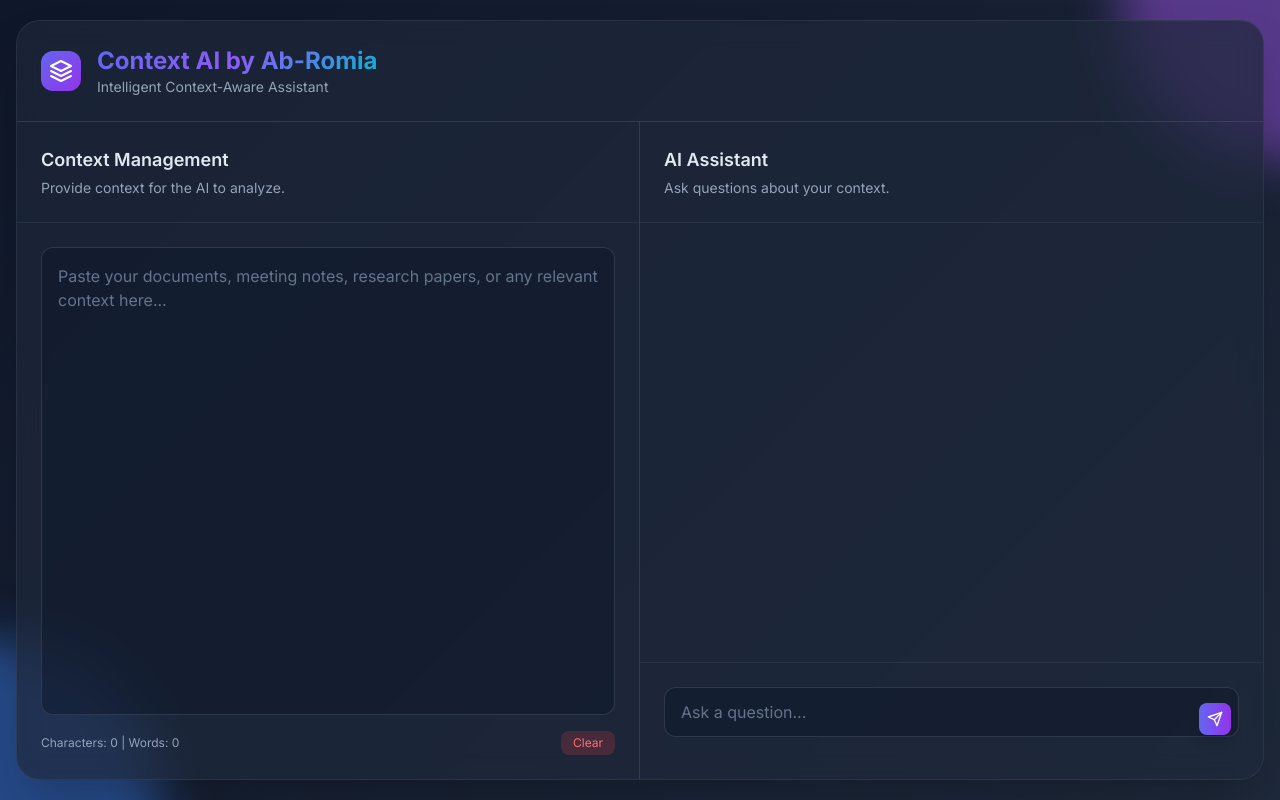
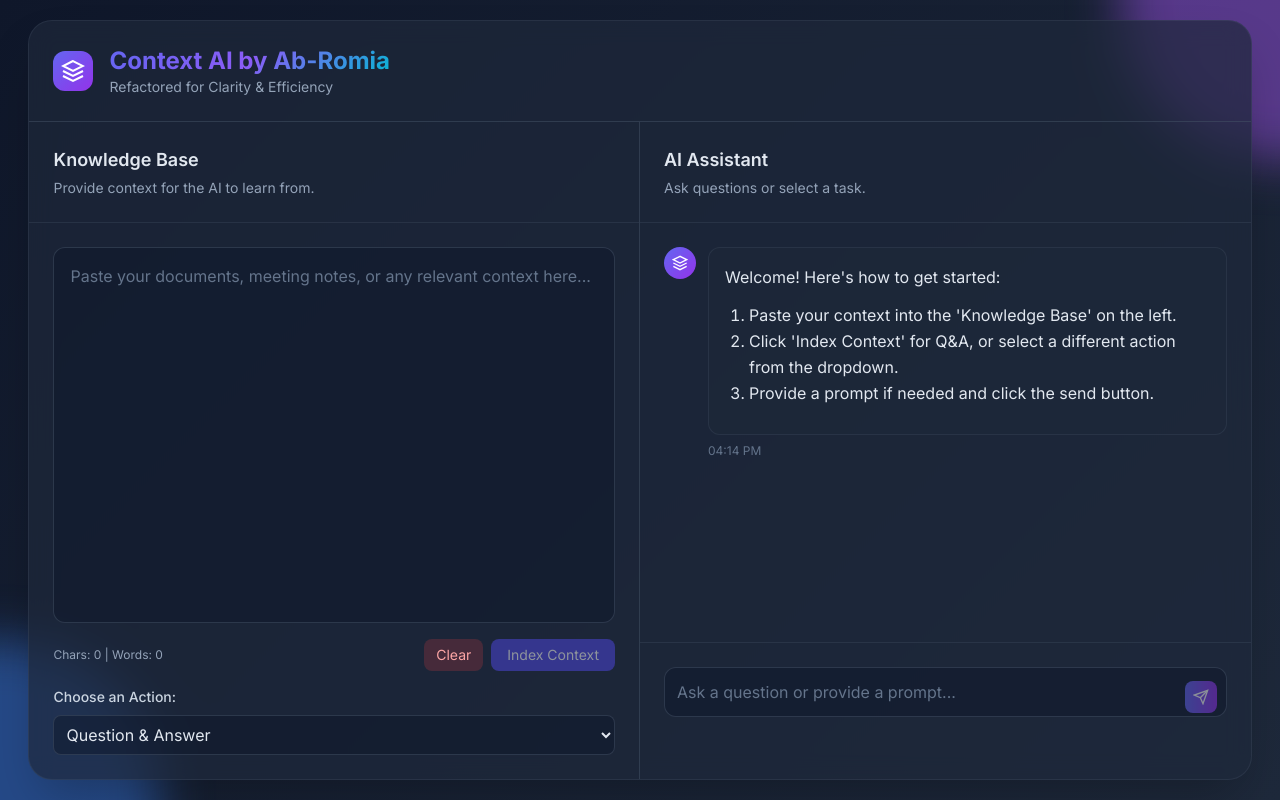
Before and after one commit to Ab-Romia/ContextIQ-RAG, a FastAPI app: page / in a window 1280 px wide. Run offline with FastAPI, Linux system fonts and the light colour scheme; parts of the project's set-up code (start-up, migrations or seed data) failed here and were passed over; some libraries are stand-ins or nearby versions.

Commit message:
cool updates: :

```diff
--- a/app/main.py
+++ b/app/main.py
@@ -67,6 +67,23 @@ async def generate_response(chat_request: schemas.ChatRequest):
         raise HTTPException(status_code=500, detail=str(e))
 
 
+@app.post("/api/v1/task", response_model=schemas.TaskResponse)
+async def execute_task(task_request: schemas.TaskRequest):
+    """
+    Executes a specific task (e.g., summarize, plan) based on the provided context.
+    """
+    if not config.settings.OPENROUTER_API_KEY:
+        raise HTTPException(
+            status_code=400,
+            detail="OpenRouter API key is not configured on the server."
+        )
+    try:
+        result = await services.execute_task(task_request)
+        return schemas.TaskResponse(result=result)
+    except Exception as e:
+        raise HTTPException(status_code=500, detail=str(e))
+
+
 
 @app.get("/", response_class=HTMLResponse)
 async def read_root(request: Request):
--- a/static/app.js
+++ b/static/app.js
@@ -9,6 +9,7 @@ class ContextAwareApp {
             statusIndicator: document.getElementById('status-indicator'),
             clearContextBtn: document.getElementById('clear-context-btn'),
             indexContextBtn: document.getElementById('index-context-btn'),
+            taskSelect: document.getElementById('task-select'),
             charCount: document.getElementById('char-count'),
             wordCount: document.getElementById('word-count'),
         };
@@ -27,7 +28,7 @@ class ContextAwareApp {
     initialize() {
         this.addEventListeners();
         this.addMessageToChat(
-            "Welcome! Here's how to get started:\n1. Paste your context into the 'Knowledge Base' on the left.\n2. Click 'Index Context' to make it searchable.\n3. Ask me questions about the content you provided.",
+            "Welcome! Here's how to get started:\n1. Paste your context into the 'Knowledge Base' on the left.\n2. Click 'Index Context' for Q&A, or select a different action from the dropdown.\n3. Provide a prompt if needed and click the send button.",
             'ai'
         );
         this.updateUI();
@@ -39,16 +40,29 @@ class ContextAwareApp {
     addEventListeners() {
         this.elements.indexContextBtn.addEventListener('click', () => this.handleIndexContext());
         this.elements.clearContextBtn.addEventListener('click', () => this.handleClearContext());
-        this.elements.sendButton.addEventListener('click', () => this.handleSendPrompt());
+        this.elements.sendButton.addEventListener('click', () => this.handleSubmit());
         this.elements.chatInput.addEventListener('keydown', e => {
             if (e.key === 'Enter' && !e.shiftKey) {
                 e.preventDefault();
-                this.handleSendPrompt();
+                this.handleSubmit();
             }
         });
         this.elements.contextInput.addEventListener('input', () => this.updateContextStats());
         this.elements.chatInput.addEventListener('input', () => this.autoResizeTextarea(this.elements.chatInput));
     }
+
+    /**
+     * Main handler for the send button. Directs to the correct function based on the selected task.
+     */
+    handleSubmit() {
+        const selectedTask = this.elements.taskSelect.value;
+        if (selectedTask === 'q_and_a') {
+            this.handleSendPrompt();
+        } else {
+            this.handleExecuteTask();
+        }
+    }
+
 
     /**
      * Handles the logic for indexing the provided context.
@@ -130,6 +144,57 @@ class ContextAwareApp {
     }
 
     /**
+     * Handles executing a non-Q&A task like summarization or planning.
+     */
+    async handleExecuteTask() {
+        const context = this.elements.contextInput.value.trim();
+        const task_type = this.elements.taskSelect.value;
+        const prompt = this.elements.chatInput.value.trim();
+
+        if (context.length < 20) {
+            this.showStatus('Please provide at least 20 characters of context for this task.', 'error');
+            return;
+        }
+
+        let userMessage = `Task: ${task_type}`;
+        if (prompt) {
+            userMessage += `\nPrompt: ${prompt}`;
+        }
+        this.addMessageToChat(userMessage, 'user');
+
+        this.elements.chatInput.value = '';
+        this.autoResizeTextarea(this.elements.chatInput);
+
+        this.state.isGenerating = true;
+        this.updateUI();
+        this.showStatus('AI is performing the task...', 'loading');
+
+        try {
+            const response = await fetch('/api/v1/task', {
+                method: 'POST',
+                headers: { 'Content-Type': 'application/json' },
+                body: JSON.stringify({ context, task_type, prompt }),
+            });
+
+            if (!response.ok) {
+                const errorBody = await response.json();
+                throw new Error(errorBody.detail || 'An unknown error occurred.');
+            }
+
+            const result = await response.json();
+            this.addMessageToChat(result.result, 'ai');
+            this.showStatus('Task completed successfully.', 'success');
+        } catch (error) {
+            this.addMessageToChat(`An error occurred: ${error.message}`, 'system');
+            this.showStatus(`Error: ${error.message}`, 'error');
+        } finally {
+            this.state.isGenerating = false;
+            this.updateUI();
+        }
+    }
+
+
+    /**
      * Clears the context input and the indexed data on the backend.
      */
     async handleClearContext() {
@@ -151,11 +216,18 @@ class ContextAwareApp {
      * Updates all UI elements based on the current application state.
      */
     updateUI() {
-        // Enable/disable the index button
-        this.elements.indexContextBtn.disabled = this.state.isIndexing || this.elements.contextInput.value.trim().length < 10;
-        // Enable/disable the send button
+        const hasContext = this.elements.contextInput.value.trim().length > 10;
+        const isQandA = this.elements.taskSelect.value === 'q_and_a';
+
+        this.elements.indexContextBtn.disabled = this.state.isIndexing || !hasContext;
+
+        if (isQandA) {
             this.elements.sendButton.disabled = this.state.isGenerating || !this.state.isIndexed;
+        } else {
+            this.elements.sendButton.disabled = this.state.isGenerating || !hasContext;
         }
+    }
+
 
     /**
      * Displays a status message to the user.
@@ -198,13 +270,16 @@ class ContextAwareApp {
         system: 'bg-gradient-to-br from-red-500 to-orange-600'
     };
 
-        const formattedMessage = this.escapeHtml(message).replace(/\n/g, '<br>');
+    // Use marked to parse markdown, but sanitize first
+    const formattedMessage = sender === 'user' ?
+        this.escapeHtml(message).replace(/\n/g, '<br>') :
+        marked.parse(message);
 
     messageDiv.innerHTML = `
         <div class="w-8 h-8 ${bubbleClasses[sender]} rounded-full flex items-center justify-center flex-shrink-0 text-white">${icons[sender]}</div>
         <div class="flex-1">
             <div class="bg-slate-800/50 rounded-xl p-4 border border-slate-600/30">
-                    <p class="text-slate-200 leading-relaxed">${formattedMessage}</p>
+                <div class="text-slate-200 leading-relaxed markdown-content">${formattedMessage}</div>
             </div>
             <div class="text-xs text-slate-500 mt-2">${timestamp}</div>
         </div>`;
--- a/templates/index.html
+++ b/templates/index.html
@@ -5,6 +5,7 @@
     <meta name="viewport" content="width=device-width, initial-scale=1.0">
     <title>ContextIQ - Intelligent Context-Aware Assistant</title>
     <script src="https://cdn.tailwindcss.com"></script>
+    <script src="https://cdn.jsdelivr.net/npm/marked/marked.min.js"></script>
     <link rel="preconnect" href="https://fonts.googleapis.com">
     <link rel="preconnect" href="https://fonts.gstatic.com" crossorigin>
     <link href="https://fonts.googleapis.com/css2?family=Inter:wght@300;400;500;600;700;800&display=swap" rel="stylesheet">
@@ -12,9 +13,7 @@
         tailwind.config = {
             theme: {
                 extend: {
-                    fontFamily: {
-                        'inter': ['Inter', 'sans-serif'],
-                    },
+                    fontFamily: { 'inter': ['Inter', 'sans-serif'] },
                     animation: {
                         'pulse-slow': 'pulse 4s cubic-bezier(0.4, 0, 0.6, 1) infinite',
                         'fade-in': 'fadeIn 0.5s ease-in-out',
@@ -30,111 +29,98 @@
         }
     </script>
     <style>
-        body {
-            font-family: 'Inter', sans-serif;
-            background: linear-gradient(135deg, #0f172a 0%, #1e293b 100%);
-        }
-        .glass-effect {
-            background: rgba(30, 41, 59, 0.7);
-            backdrop-filter: blur(12px);
-            border: 1px solid rgba(148, 163, 184, 0.1);
-        }
-        .gradient-text {
-            background: linear-gradient(135deg, #6366f1 0%, #8b5cf6 50%, #06b6d4 100%);
-            -webkit-background-clip: text;
-            -webkit-text-fill-color: transparent;
-            background-clip: text;
-        }
-        .typing-indicator {
-            display: inline-flex;
-            align-items: center;
-        }
-        .typing-dot {
-            width: 6px;
-            height: 6px;
-            border-radius: 50%;
-            background-color: #8b5cf6;
-            animation: typing 1.4s infinite ease-in-out;
-            margin-right: 4px;
-        }
+        body { font-family: 'Inter', sans-serif; background: linear-gradient(135deg, #0f172a 0%, #1e293b 100%); }
+        .glass-effect { background: rgba(30, 41, 59, 0.7); backdrop-filter: blur(12px); border: 1px solid rgba(148, 163, 184, 0.1); }
+        .gradient-text { background: linear-gradient(135deg, #6366f1 0%, #8b5cf6 50%, #06b6d4 100%); -webkit-background-clip: text; -webkit-text-fill-color: transparent; background-clip: text; }
+        .typing-indicator { display: inline-flex; align-items: center; }
+        .typing-dot { width: 6px; height: 6px; border-radius: 50%; background-color: #8b5cf6; animation: typing 1.4s infinite ease-in-out; margin-right: 4px; }
         .typing-dot:nth-child(1) { animation-delay: -0.32s; }
         .typing-dot:nth-child(2) { animation-delay: -0.16s; }
-        @keyframes typing {
-            0%, 80%, 100% { transform: scale(0.8); opacity: 0.3; }
-            40% { transform: scale(1); opacity: 1; }
-        }
-        .scroll-smooth { scroll-behavior: smooth; }
+        @keyframes typing { 0%, 80%, 100% { transform: scale(0.8); opacity: 0.3; } 40% { transform: scale(1); opacity: 1; } }
         .scroll-container::-webkit-scrollbar { width: 6px; }
         .scroll-container::-webkit-scrollbar-track { background: transparent; }
         .scroll-container::-webkit-scrollbar-thumb { background: #475569; border-radius: 3px; }
-        .scroll-container::-webkit-scrollbar-thumb:hover { background: #64748b; }
+        .markdown-content { word-wrap: break-word; }
+        .markdown-content p { margin-bottom: 0.75rem; }
+        .markdown-content p:last-child { margin-bottom: 0; }
+        .markdown-content pre { background-color: rgba(15, 23, 42, 0.5); padding: 0.75rem; border-radius: 0.375rem; overflow-x: auto; }
+        .markdown-content code { font-family: monospace; background-color: rgba(15, 23, 42, 0.5); padding: 0.1rem 0.3rem; border-radius: 0.25rem; }
+        .markdown-content pre code { padding: 0; background-color: transparent; }
+        .markdown-content ul, .markdown-content ol { margin-left: 1.5rem; margin-bottom: 0.75rem; }
+        .markdown-content ul { list-style-type: disc; }
+        .markdown-content ol { list-style-type: decimal; }
+        .markdown-content table { border-collapse: collapse; width: 100%; margin-bottom: 0.75rem; }
+        .markdown-content th, .markdown-content td { border: 1px solid rgba(148, 163, 184, 0.2); padding: 0.5rem; text-align: left; }
+
     </style>
 </head>
 <body class="font-inter text-white overflow-hidden">
-    <div class="fixed inset-0 overflow-hidden pointer-events-none">
+    <div class="fixed inset-0 -z-10">
         <div class="absolute -top-40 -right-40 w-80 h-80 bg-purple-500 rounded-full mix-blend-multiply filter blur-xl opacity-20 animate-pulse-slow"></div>
         <div class="absolute -bottom-40 -left-40 w-80 h-80 bg-blue-500 rounded-full mix-blend-multiply filter blur-xl opacity-20 animate-pulse-slow animation-delay-2000"></div>
     </div>
 
     <div class="relative z-10 flex items-center justify-center min-h-screen p-4">
-        <div class="w-full max-w-7xl h-[95vh] glass-effect rounded-3xl shadow-2xl flex flex-col">
+        <div class="w-[98%] h-[95vh] glass-effect rounded-3xl shadow-2xl flex flex-col">
 
-            <div class="flex items-center justify-between p-6 border-b border-slate-600/50">
+            <header class="flex items-center justify-between p-6 border-b border-slate-600/50">
                 <div class="flex items-center space-x-4">
                     <div class="w-10 h-10 bg-gradient-to-br from-indigo-500 to-purple-600 rounded-xl flex items-center justify-center">
-                        <svg width="24" height="24" viewBox="0 0 24 24" fill="none" stroke="currentColor" stroke-width="2" stroke-linecap="round" stroke-linejoin="round" class="text-white"><path d="M12 2L2 7l10 5 10-5-10-5zM2 17l10 5 10-5M2 12l10 5 10-5"/></svg>
+                        <svg width="24" height="24" viewBox="0 0 24 24" fill="none" stroke="currentColor" stroke-width="2"><path d="M12 2L2 7l10 5 10-5-10-5zM2 17l10 5 10-5M2 12l10 5 10-5"/></svg>
                     </div>
                     <div>
                         <h1 class="text-2xl font-bold gradient-text">Context AI by Ab-Romia</h1>
-                        <p class="text-sm text-slate-400">Intelligent Context-Aware Assistant</p>
+                        <p class="text-sm text-slate-400">Refactored for Clarity & Efficiency</p>
                     </div>
                 </div>
-            </div>
+            </header>
 
             <div class="flex-1 flex overflow-hidden">
                 <div class="w-1/2 flex flex-col border-r border-slate-600/50">
                     <div class="p-6 border-b border-slate-600/30">
-                        <h2 class="text-lg font-semibold text-slate-200">Context Management</h2>
-                        <p class="text-sm text-slate-400 mt-1">Provide context for the AI to analyze.</p>
+                        <h2 class="text-lg font-semibold text-slate-200">Knowledge Base</h2>
+                        <p class="text-sm text-slate-400 mt-1">Provide context for the AI to learn from.</p>
                     </div>
                     <div class="flex-1 p-6 flex flex-col">
-                        <textarea id="context-input" class="w-full h-full bg-slate-900/50 border border-slate-600/50 rounded-xl p-4 text-slate-200 placeholder-slate-500 focus:ring-2 focus:ring-indigo-500/50 focus:border-indigo-500/50 focus:outline-none resize-none transition-all duration-200 scroll-container" placeholder="Paste your documents, meeting notes, research papers, or any relevant context here..."></textarea>
-                        <div class="mt-4 flex items-center justify-between text-xs text-slate-400">
-                            <div>Characters: <span id="char-count">0</span> | Words: <span id="word-count">0</span></div>
-                            <button id="clear-context" class="px-3 py-1 bg-red-500/20 text-red-400 rounded-lg hover:bg-red-500/30 transition-colors duration-200">Clear</button>
+                        <textarea id="context-input" class="w-full h-full bg-slate-900/50 border border-slate-600/50 rounded-xl p-4 text-slate-200 placeholder-slate-500 focus:ring-2 focus:ring-indigo-500 focus:outline-none resize-none transition scroll-container" placeholder="Paste your documents, meeting notes, or any relevant context here..."></textarea>
+                        <div class="mt-4 flex items-center justify-between">
+                            <div class="text-xs text-slate-400">
+                                Chars: <span id="char-count">0</span> | Words: <span id="word-count">0</span>
+                            </div>
+                            <div class="flex items-center space-x-2">
+                                <button id="clear-context-btn" class="px-3 py-1.5 text-sm bg-red-500/20 text-red-300 rounded-lg hover:bg-red-500/30 transition-colors">Clear</button>
+                                <button id="index-context-btn" class="px-4 py-1.5 text-sm bg-indigo-600 text-white rounded-lg hover:bg-indigo-500 transition-colors disabled:opacity-50 disabled:cursor-not-allowed">Index Context</button>
+                            </div>
                         </div>
+                         <div class="mt-4">
+                                <label for="task-select" class="block text-sm font-medium text-slate-300 mb-2">Choose an Action:</label>
+                                <select id="task-select" class="w-full bg-slate-900/50 border border-slate-600/50 rounded-lg p-2 text-slate-200 focus:ring-2 focus:ring-indigo-500">
+                                    <option value="q_and_a">Question & Answer</option>
+                                    <option value="summarize">Summarize</option>
+                                    <option value="plan">Generate Action Plan</option>
+                                    <option value="creative">Creative Writing</option>
+                                </select>
+                            </div>
                     </div>
                 </div>
 
                 <div class="w-1/2 flex flex-col">
                     <div class="p-6 border-b border-slate-600/30">
                         <h2 class="text-lg font-semibold text-slate-200">AI Assistant</h2>
-                        <p class="text-sm text-slate-400 mt-1">Ask questions about your context.</p>
+                        <p class="text-sm text-slate-400 mt-1">Ask questions or select a task.</p>
                     </div>
-                    <div id="chat-container" class="flex-1 overflow-y-auto scroll-smooth scroll-container p-6 space-y-6">
-                        <!-- Welcome Message -->
-                    </div>
+                    <div id="chat-container" class="flex-1 overflow-y-auto scroll-container p-6 space-y-6">
+                        </div>
                     <div class="p-6 border-t border-slate-600/30">
-                        <div class="flex items-start space-x-3">
-                            <div class="flex-1 relative">
-                                <textarea id="chat-input" rows="1" class="w-full bg-slate-900/50 border border-slate-600/50 rounded-xl px-4 py-3 pr-12 text-slate-200 placeholder-slate-500 focus:ring-2 focus:ring-indigo-500/50 focus:border-indigo-500/50 focus:outline-none resize-none transition-all duration-200" placeholder="Ask a question..." style="max-height: 120px;"></textarea>
-                                <button id="send-button" class="absolute right-2 bottom-2 p-2 bg-gradient-to-r from-indigo-500 to-purple-600 text-white rounded-lg hover:from-indigo-600 hover:to-purple-700 transition-all duration-200 disabled:opacity-50 disabled:cursor-not-allowed shadow-lg">
-                                    <svg width="16" height="16" viewBox="0 0 24 24" fill="none" stroke="currentColor" stroke-width="2" stroke-linecap="round" stroke-linejoin="round"><path d="m22 2-7 20-4-9-9-4z"/><path d="M22 2 11 13"/></svg>
-                                </button>
-                            </div>
+                        <div class="relative">
+                            <textarea id="chat-input" rows="1" class="w-full bg-slate-900/50 border border-slate-600/50 rounded-xl p-3 pr-12 text-slate-200 placeholder-slate-500 focus:ring-2 focus:ring-indigo-500 focus:outline-none resize-none transition" placeholder="Ask a question or provide a prompt..." style="max-height: 120px;"></textarea>
+                            <button id="send-button" class="absolute right-2.5 bottom-2.5 p-2 bg-gradient-to-r from-indigo-500 to-purple-600 text-white rounded-lg hover:opacity-90 transition disabled:opacity-50 disabled:cursor-not-allowed">
+                                <svg width="16" height="16" viewBox="0 0 24 24" fill="none" stroke="currentColor" stroke-width="2"><path d="m22 2-7 20-4-9-9-4z"/><path d="M22 2 11 13"/></svg>
+                            </button>
                         </div>
-                        <div class="flex items-center justify-between mt-3 text-xs text-slate-400">
-                            <div id="typing-indicator" class="hidden">
-                                <div class="typing-indicator">
-                                    <div class="typing-dot"></div>
-                                    <div class="typing-dot"></div>
-                                    <div class="typing-dot"></div>
-                                    <span class="ml-2">AI is thinking...</span>
+                        <div class="flex items-center justify-between mt-3 text-xs text-slate-400 h-5">
+                            <div id="status-indicator" class="hidden">
                                 </div>
-                            </div>
-                            <div id="response-time" class="hidden ml-auto">
-                                Response time: <span class="text-indigo-400 font-medium">0ms</span>
-                            </div>
                         </div>
                     </div>
                 </div>
@@ -142,8 +128,6 @@
         </div>
     </div>
 
-
-    <script src="../static/js/app.js"></script>
-
+    <script src="/static/app.js"></script>
 </body>
 </html>
```
Also changed, not shown: app/schemas.py (+16 -0 lines), app/services.py (+39 -1 lines), app/chroma_db/chroma.sqlite3, 6 other files. Lines whose indentation alone changed are shown as unchanged.
